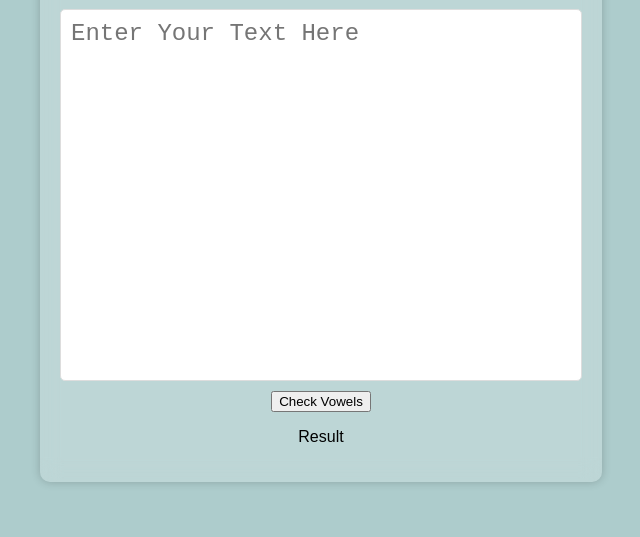
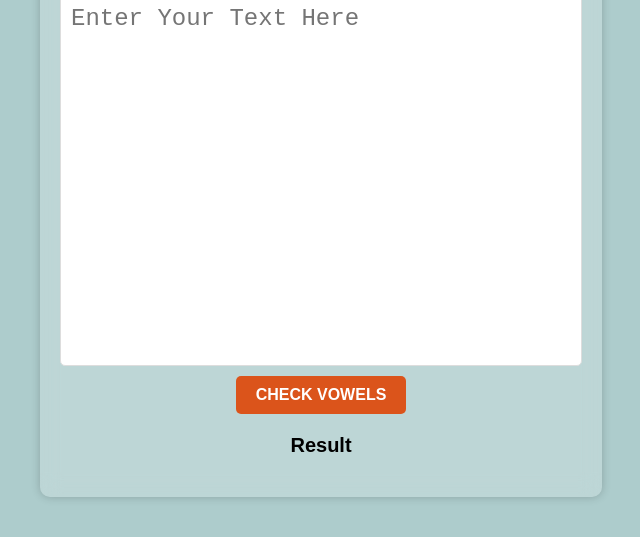
Before and after one commit to genious86/vowel-counter, a plain HTML site: page index.html in a window 1280 px wide. Shown: the part 221-758 px from the top of the page, without its empty margins (319-959 px from the left). Drawn offline with Linux system fonts and the light colour scheme.

Commit message:
styling button and button hover

```diff
--- a/styles.css
+++ b/styles.css
@@ -38,3 +38,27 @@ textarea{
     border-radius: 5px;
     resize: none;
 }
+
+button{
+    padding: 10px 20px;
+    background-color: #db541b;
+    color: #ffffff;
+    border: none;
+    font-size: 16px;
+    text-transform: uppercase;
+    font-weight: bold;
+    border-radius: 5px;
+    cursor: pointer;
+    transition: background-color 0.3s ease;
+}
+
+button:hover{
+    background-color: #45a049;
+}
+
+#result{
+    font-size: 20px;
+    margin-top: 20px;
+    color: #000000;
+    font-weight: bold;
+}
```
